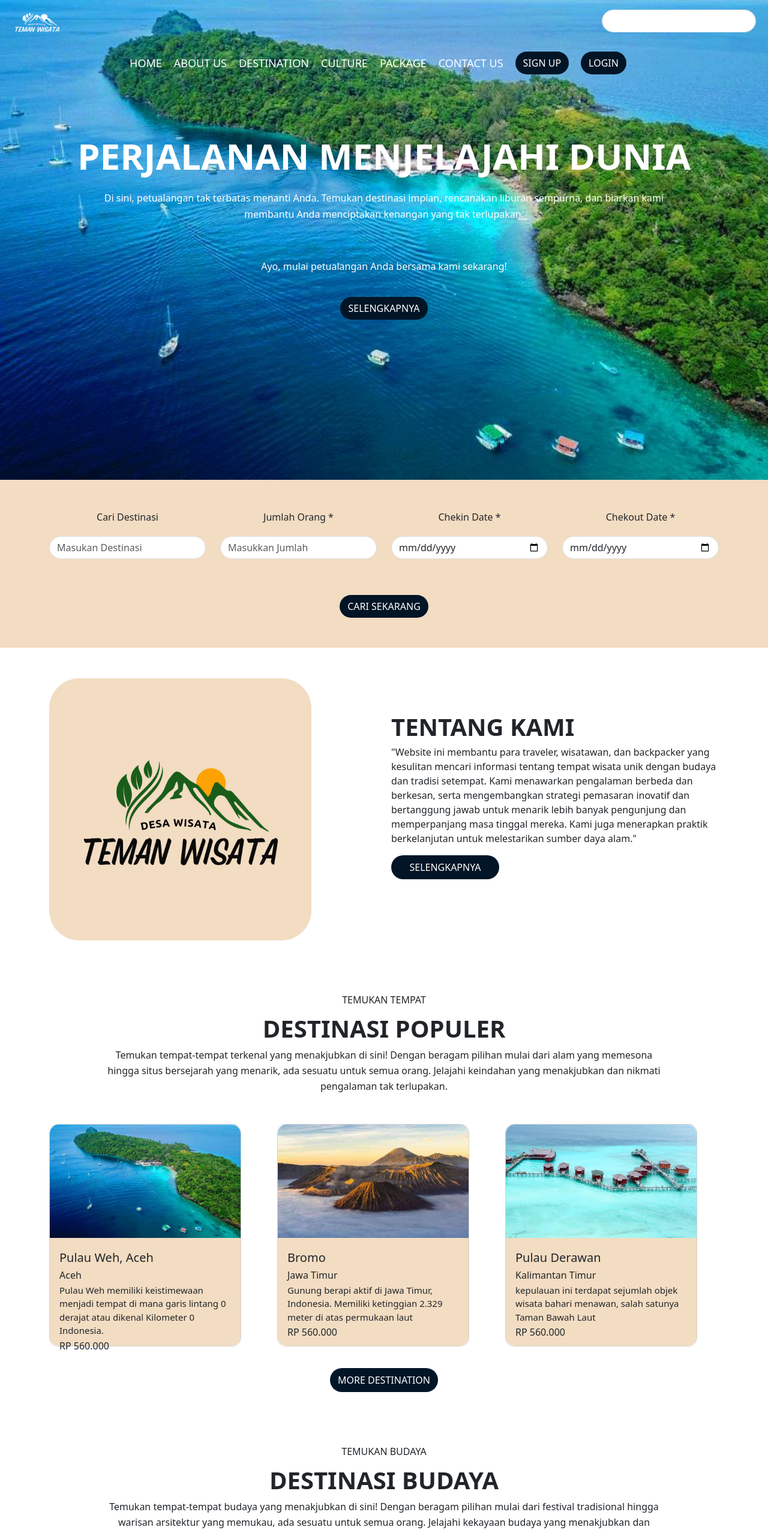
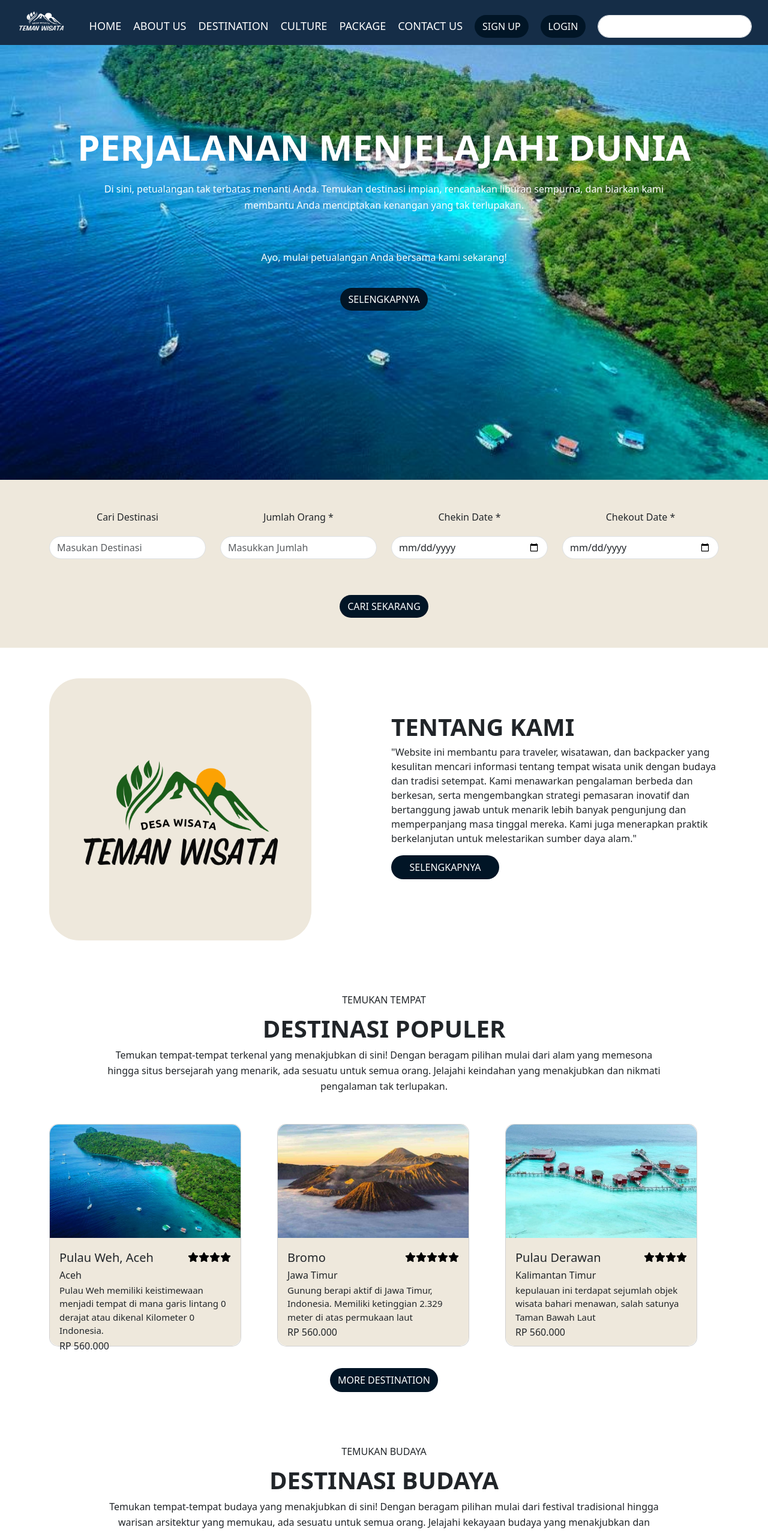
Before and after one commit to RIZKYANGKATA/massive-project, a React (Vite) app: page / in a window 1280 px wide. Shown: the top 2556 px of the page at 60% size. Built offline with nearby package versions, Linux system fonts and the light colour scheme.

Commit message:
update_navbar

```diff
--- a/src/App.css
+++ b/src/App.css
@@ -7,8 +7,9 @@
   text-align: center;
   align-items: center;
   justify-content: center;
-  height: 70px;
-
+  height: 75px;
+  padding-top: -20px;
+  background-color: #152D47;
 }
 
 a{
@@ -53,7 +54,7 @@ a{
 
 .conten{
   text-align: center;
-  padding-top: 75px;
+  padding-top: 200px;
   font-size: 60px;
   background-image: url('');
   color: white;
@@ -67,12 +68,19 @@ a{
   border-radius: 100px;
   background-color: #011526;
   color: white;
+
 }
+
+.btn:hover{
+  color: #011526;
+  background-color: white;
+}
+
 
 .booking{
   padding-top: 50px;
   gap: 15px;
-  background-color: #F2DCC2 ;
+  background-color: #EEE8DC ;
   height: 280px;
 }
 
@@ -290,3 +298,19 @@ a{
   text-align: center;
   padding-top: 10px;
  }
+
+ .navbar-brand{
+  margin-right: 30px;
+  margin-top: -20px;
+ }
+
+ .d-flex{
+  margin-top: -50px;
+  padding-top: 50px;
+ }
+
+ .star-icon {
+  display: flex;
+  align-items: center;
+  justify-content: space-between;
+}
--- a/src/App.jsx
+++ b/src/App.jsx
@@ -21,7 +21,9 @@ import palembangImage from './assets/images/palembang.png';
 import semarangImage from './assets/images/semarang.png';
 import logo_putihImage from './assets/images/logo_putih.png';
 import { FontAwesomeIcon } from '@fortawesome/react-fontawesome';
-import { FaWhatsapp, FaEnvelope, FaMapMarkerAlt } from 'react-icons/fa';
+import { FaWhatsapp, FaEnvelope, FaMapMarkerAlt} from 'react-icons/fa';
+import { faStar } from '@fortawesome/free-solid-svg-icons';
+
 
 import './App.css';
 import Card from './components/card';
@@ -33,23 +35,11 @@ function App() {
   return (
     <>
       <div id="home">
-      <div className="header">
-        <nav className="navbar navbar-expand-lg navbar-light">
-        <div className="container-fluid">
-          <a className="navbar-brand" href="#">
+      <div className="header fixed-top">
+      <div className="navbar">
+      <a className="navbar-brand" href="#">
             <img src={logo_putihImage} alt="Teman Wisata" className="d-inline-block align-text-top" style={{ width: '100px', height: '80px' }} />
           </a>
-          <div className="collapse navbar-collapse justify-content-end" id="navbarNav">
-            <form className="d-flex" role="search">
-              <input className="form-control me-2" type="search" placeholder="" aria-label="Search" />
-            </form>
-          </div>
-        </div>
-      </nav>
-      </div>
-
-
-      <div className="navbar">
         <ul className="inline-list">
           <li><a href="#home">HOME</a></li>
           <li><a href="#aboutUs">ABOUT US</a></li>
@@ -60,9 +50,11 @@ function App() {
           <li><button className="btn" type="submit">SIGN UP</button></li>
           <li><button className="btn" type="submit">LOGIN</button></li>
         </ul>
+        <form className="d-flex" role="search">
+              <input className="form-control me-2" type="search" placeholder="" aria-label="Search" />
+            </form>
       </div>
-
-
+      </div>
 
       <div className="conten">
         <div className="title">
@@ -106,10 +98,7 @@ function App() {
               <input className="form-control me-2" type="date" placeholder="HH/BB/TTTT" aria-label="Search" />
             </form>
         </div>
-
         <p className="btn-booking"><button className="btn" type="submit">CARI SEKARANG</button></p>
-
-
       </div>
     </div>
     </div>
@@ -118,7 +107,7 @@ function App() {
     <div class="container">
       <div class="row align-items-center">
         <div class="col">
-        <img src={temanWisataImage} alt="Teman Wisata" className="d-inline-block align-text-top" style={{ width: '80%', height: '80%', backgroundColor: '#F2DCC2', marginTop: '50px', borderRadius: '50px' }} />
+        <img src={temanWisataImage} alt="Teman Wisata" className="d-inline-block align-text-top" style={{ width: '80%', height: '80%', backgroundColor: '#EEE8DC', marginTop: '50px', borderRadius: '50px' }} />
         </div>
         <div class="col">
           <b>TENTANG KAMI</b>
@@ -145,6 +134,7 @@ function App() {
               subTitle="Aceh"
               description="Pulau Weh memiliki keistimewaan menjadi tempat di mana garis lintang 0 derajat atau dikenal Kilometer 0 Indonesia. "
               harga="RP 560.000"
+              rating={4}
             />
           </div>
           <div class="col">
@@ -154,6 +144,7 @@ function App() {
               subTitle="Jawa Timur"
               description="Gunung berapi aktif di Jawa Timur, Indonesia. Memiliki ketinggian 2.329 meter di atas permukaan laut"
               harga="RP 560.000"
+              rating={5}
             />
           </div>
           <div class="col">
@@ -163,6 +154,7 @@ function App() {
               subTitle="Kalimantan Timur"
               description="kepulauan ini terdapat sejumlah objek wisata bahari menawan, salah satunya Taman Bawah Laut"
               harga="RP 560.000"
+              rating={4}
             />
           </div>
         </div>
--- a/src/components/card.jsx
+++ b/src/components/card.jsx
@@ -1,16 +1,28 @@
 import React from 'react';
+import { FontAwesomeIcon } from '@fortawesome/react-fontawesome';
+import { faStar } from '@fortawesome/free-solid-svg-icons';
 
+function Card({ imageUrl, title, subTitle, description, harga, rating }) {
+  const renderStars = () => {
+    const stars = [];
+    for (let i = 0; i < rating; i++) {
+      stars.push(<FontAwesomeIcon icon={faStar} color="black" key={i} />);
+    }
+    return stars;
+  };
 
-function Card({ imageUrl, title, subTitle, description, harga }) {
   return (
     <div className="card custom-card mb-3" style={{ width: '20rem', borderRadius: '15px' }}>
       <img src={imageUrl} className="card-img-top" alt={title}  style={{ borderTopRightRadius: '15px', borderTopLeftRadius: '15px' }} />
-      <div className="card-body" style={{ height: '180px', backgroundColor: '#F2DCC2', borderBottomLeftRadius: '15px', borderBottomRightRadius: '15px' }}>
+      <div className="card-body" style={{ height: '180px', backgroundColor: '#EEE8DC', borderBottomLeftRadius: '15px', borderBottomRightRadius: '15px' }}>
         <div className="detail">
-        <p className="card-title bold-text" style={{ textAlign: 'left', fontSize: '20px'}} >{title} </p>
-        <p style={{ textAlign: 'left'}} >{subTitle}</p>
-        <p className="card-text" style={{ textAlign: 'left', fontSize: '15px'}}>{description}</p>
-        <p style={{ textAlign: 'left'}}>{harga}</p>
+          <div className="d-flex justify-content-between align-items-center">
+            <p className="card-title bold-text" style={{ textAlign: 'left', fontSize: '20px', marginBottom: '0' }}>{title}</p>
+            <div>{renderStars()}</div>
+          </div>
+          <p style={{ textAlign: 'left' }}>{subTitle}</p>
+          <p className="card-text" style={{ textAlign: 'left', fontSize: '15px' }}>{description}</p>
+          <p style={{ textAlign: 'left' }}>{harga}</p>
         </div>
       </div>
     </div>
```
